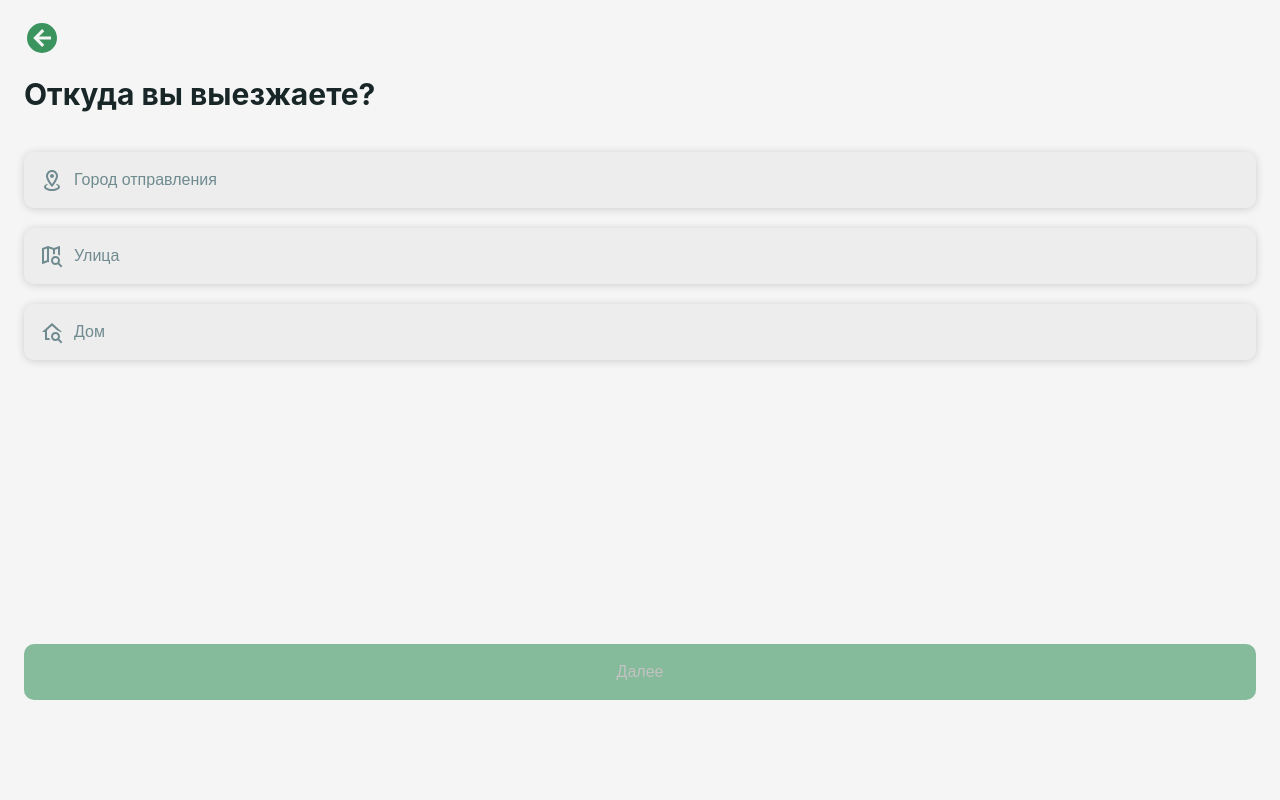
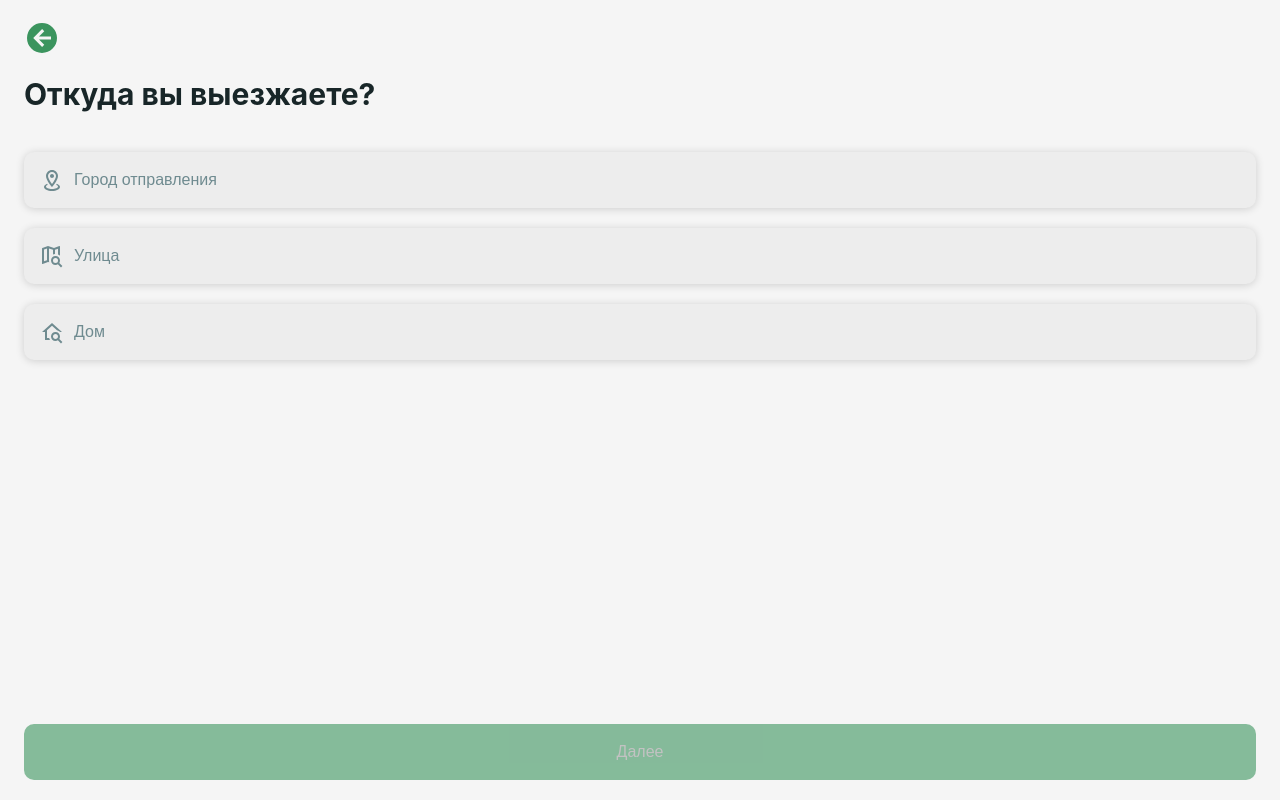
Before and after one commit to coldbloom/next-12-work, a Next.js app: page /create-trip in a window 1280 px wide. Built offline with nearby package versions, Linux system fonts and the light colour scheme.

Commit message:
test fix commit check button 2

```diff
--- a/src/components/shared/LocationCreateForm/LocationCreateForm.tsx
+++ b/src/components/shared/LocationCreateForm/LocationCreateForm.tsx
@@ -88,7 +88,7 @@ export const LocationCreateForm = ({ mode, city, street, building, setActiveFiel
           <span className={cn({[s.filled]: building})}>{building?.name ?? 'Дом'}</span>
         </Button>
       </div>
-      <Button variant="continue" disabled={!city || arrivalCityError} onClick={handleContinue} style={{ marginBottom: '100px'}} >
+      <Button variant="continue" disabled={!city || arrivalCityError} onClick={handleContinue}>
         Далее
       </Button>
     </div>
```
